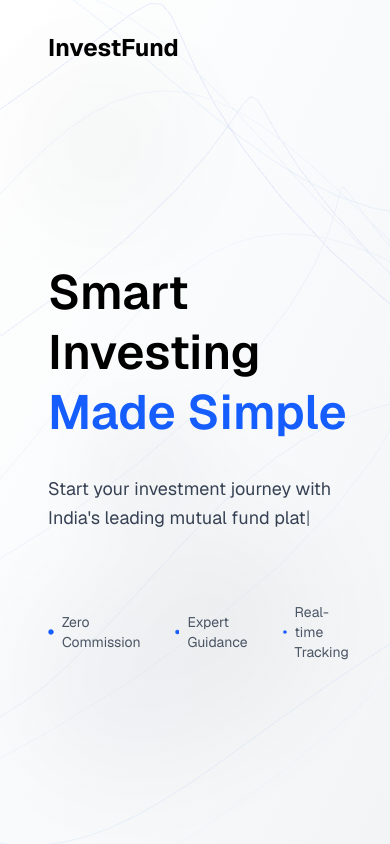
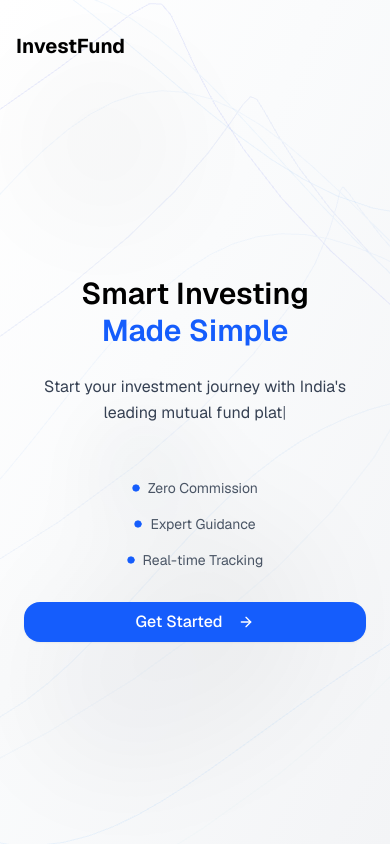
Before and after one commit to Techflashfund/Viable.Money.Investor, a Next.js app: page /auth in a window 390 px wide. Built offline with nearby package versions, Linux system fonts and the light colour scheme.

Commit message:
first commit

```diff
--- a/src/app/auth/page.jsx
+++ b/src/app/auth/page.jsx
@@ -6,9 +6,29 @@ import { Button } from '@/components/ui/button';
 import { Input } from '@/components/ui/input';
 import { Label } from '@/components/ui/label';
 import { Alert, AlertDescription } from '@/components/ui/alert';
-import { Circle } from 'lucide-react';
-import useAuthStore from '@/store/auth';
-import createApiService from '@/services/api';
+import { Circle, ArrowRight, ArrowLeft } from 'lucide-react';
+
+// Mock implementations for the demo
+const useAuthStore = () => ({
+  user: null,
+  isAuthenticated: false,
+  setAuth: () => {},
+  clearAuth: () => {},
+  setLoading: () => {},
+  isLoading: false
+});
+
+const createApiService = () => ({
+  checkUsername: async () => ({ data: { available: true } }),
+  register: async () => ({ message: 'OTP sent successfully' }),
+  verifyOTP: async () => ({ message: 'OTP verified successfully' }),
+  resendOTP: async () => ({ message: 'OTP sent again' }),
+  loginRequest: async () => ({ message: 'OTP sent to your email' }),
+  resendLoginOTP: async () => ({ message: 'Login OTP sent again' }),
+  setPIN: async () => ({ message: 'Account created successfully', data: { username: 'demo' }, token: 'demo-token' }),
+  loginVerify: async () => ({ message: 'Login successful', data: { username: 'demo' }, token: 'demo-token' })
+});
+
 
 const AuthPage = () => {
   const router = useRouter();
@@ -26,6 +46,9 @@ const AuthPage = () => {
     setLoading: setAuthLoading,
     isLoading: authLoading
   } = useAuthStore();
+
+  // Mobile view state
+  const [showForm, setShowForm] = useState(false);
 
   // Local component state
   const [mode, setMode] = useState('login'); // 'login' or 'signup'
@@ -57,6 +80,7 @@ const AuthPage = () => {
   const handleLogout = () => {
     clearAuth();
     switchMode('login');
+    setShowForm(false);
   };
 
   // Generate captcha question
@@ -95,15 +119,10 @@ const AuthPage = () => {
     setCaptchaVerified(false);
   };
 
-//   // Initialize captcha on component mount
-//   useEffect(() => {
-//     generateCaptcha();
-
-//     // If already authenticated, redirect to dashboard
-//     if (isAuthenticated) {
-//       router.push('/');
-//     }
-//   }, [isAuthenticated, router]);
+  // Initialize captcha on component mount
+  useEffect(() => {
+    generateCaptcha();
+  }, []);
 
   // Reset form when switching modes
   const switchMode = (newMode) => {
@@ -377,7 +396,7 @@ const AuthPage = () => {
     setCaptchaVerified(false);
   };
 
-  // Registration flow - Real API handlers
+  // Registration flow - Mock API handlers
   const handleSendOTP = async () => {
     if (!captchaVerified) {
       setError('Please solve the captcha correctly');
@@ -393,13 +412,11 @@ const AuthPage = () => {
     setError('');
 
     try {
-      const registrationData = {
+      const response = await apiService.register({
         username: formData.username,
         email: formData.email,
         phone: formData.phone
-      };
-
-      const response = await apiService.register(registrationData);
+      });
       handleSuccess(response.message || 'OTP sent successfully to your email');
       setCurrentStep(2);
     } catch (error) {
@@ -443,7 +460,7 @@ const AuthPage = () => {
     }
   };
 
-  // Login flow - Real API handlers
+  // Login flow - Mock API handlers
   const handleLoginRequest = async () => {
     if (!captchaVerified) {
       setError('Please solve the captcha correctly');
@@ -575,50 +592,33 @@ const AuthPage = () => {
     }
   };
 
-  return (
-    <div className="min-h-screen bg-gradient-to-br from-white via-gray-50 to-gray-100 flex font-sans relative overflow-hidden">
-      {/* Subtle geometric background elements */}
-      <div className="absolute inset-0 opacity-5">
-        <div className="absolute top-20 left-10 w-32 h-32 bg-black rounded-full blur-3xl"></div>
-        <div className="absolute bottom-32 right-20 w-48 h-48 bg-black rounded-full blur-3xl"></div>
-        <div className="absolute top-1/2 left-1/4 w-24 h-24 bg-gray-800 rounded-full blur-2xl"></div>
-        <div className="absolute bottom-20 left-10 w-40 h-40 bg-gray-900 rounded-full blur-3xl"></div>
-      </div>
-
-      {/* Animated Background */}
-      <div
-        ref={mountRef}
-        className="fixed inset-0 pointer-events-none"
-        style={{ zIndex: 1 }}
-      />
-
-      <div className="relative z-10 flex w-full">
-        {/* Left Section - Animation and Text */}
-        <div className="flex-1 flex flex-col relative">
+  // Mobile: Show intro section
+  const renderIntroSection = () => (
+    <div className="flex-1 flex flex-col relative min-h-screen">
       {/* Logo Section */}
-          <div className="absolute top-8 left-12 z-30">
+      <div className="absolute top-8 left-4 md:left-12 z-30 right-4">
         <div className="flex items-center justify-between w-full">
           <div className="flex items-center space-x-3">
-                <div className="text-2xl font-bold text-black">
+            <div className="text-xl md:text-2xl font-bold text-black">
               InvestFund
             </div>
           </div>
 
           {/* User info if logged in */}
           {isAuthenticated && user && (
-                <div className="bg-white/90 backdrop-blur-sm rounded-2xl px-4 py-2 ml-8 shadow-lg border border-gray-200">
-                  <div className="flex items-center space-x-3">
-                    <div className="text-sm">
+            <div className="bg-white/90 backdrop-blur-sm rounded-2xl px-3 md:px-4 py-2 shadow-lg border border-gray-200">
+              <div className="flex items-center space-x-2 md:space-x-3">
+                <div className="text-xs md:text-sm">
                   <p className="font-medium text-gray-800">
                     {user.username || user.email || 'User'}
                   </p>
-                      <p className="text-gray-600">{user.email}</p>
+                  <p className="text-gray-600 hidden md:block">{user.email}</p>
                 </div>
                 <Button
                   onClick={handleLogout}
                   variant="outline"
                   size="sm"
-                      className="text-xs px-3 py-1 rounded-xl border-gray-300 hover:border-red-400 hover:text-red-600"
+                  className="text-xs px-2 md:px-3 py-1 rounded-xl border-gray-300 hover:border-red-400 hover:text-red-600"
                 >
                   Logout
                 </Button>
@@ -629,44 +629,70 @@ const AuthPage = () => {
       </div>
 
       {/* Main Content */}
-          <div className="flex-1 flex items-center justify-center p-12 pt-32">
-            <div className="relative z-20 max-w-lg">
-              <h1 className="text-5xl font-semibold font-sans text-black mb-8 leading-tight">
+      <div className="flex-1 flex items-center justify-center p-6 md:p-12 pt-24 md:pt-32">
+        <div className="relative z-20 max-w-lg text-center md:text-left">
+          <h1 className="text-3xl md:text-5xl font-semibold font-sans text-black mb-6 md:mb-8 leading-tight">
             Smart Investing
             <span className="text-blue-600 block">Made Simple</span>
           </h1>
 
-              <div className="h-24 mb-8">
-                <p className="text-lg text-gray-700 leading-relaxed font-sans">
+          <div className="h-20 md:h-24 mb-6 md:mb-8">
+            <p className="text-base md:text-lg text-gray-700 leading-relaxed font-sans">
               {displayText}
               <span className={`${isTyping ? 'animate-pulse' : 'animate-pulse'}`}>|</span>
             </p>
           </div>
 
-              <div className="flex space-x-8 text-sm text-gray-600 font-sans">
-                <div className="flex items-center space-x-2">
+          <div className="flex flex-col md:flex-row space-y-4 md:space-y-0 md:space-x-8 text-sm text-gray-600 font-sans mb-8 md:mb-0">
+            <div className="flex items-center justify-center md:justify-start space-x-2">
               <Circle className='text-blue-600 w-2 h-2 fill-current'/>
               <span>Zero Commission</span>
             </div>
-                <div className="flex items-center space-x-2">
+            <div className="flex items-center justify-center md:justify-start space-x-2">
               <Circle className='text-blue-600 w-2 h-2 fill-current'/>
               <span>Expert Guidance</span>
             </div>
-                <div className="flex items-center space-x-2">
+            <div className="flex items-center justify-center md:justify-start space-x-2">
              <Circle className='text-blue-600 w-2 h-2 fill-current'/>
               <span>Real-time Tracking</span>
             </div>
           </div>
+
+          {/* Get Started Button - Only visible on mobile */}
+          <div className="md:hidden">
+            <Button
+              onClick={() => setShowForm(true)}
+              className="w-full rounded-2xl bg-blue-600 hover:bg-blue-700 text-white py-4 px-8 text-base font-medium font-sans transition-all transform hover:scale-105 flex items-center justify-center space-x-2"
+              size="lg"
+            >
+              <span>Get Started</span>
+              <ArrowRight className="w-5 h-5" />
+            </Button>
           </div>
         </div>
       </div>
+    </div>
+  );
 
-        {/* Right Section - Form */}
-        <div className="flex-1 flex items-center justify-center p-8 relative z-20">
+  // Form section
+  const renderFormSection = () => (
+    <div className="flex-1 flex items-center justify-center p-4 md:p-8 relative z-20 min-h-screen">
       <div className="w-full max-w-md">
-            <div className="p-8 space-y-8 bg-white/90 backdrop-blur-xl rounded-3xl shadow-2xl border border-gray-200">
+        {/* Back button for mobile */}
+        <div className="md:hidden mb-4">
+          <Button
+            onClick={() => setShowForm(false)}
+            variant="ghost"
+            className="p-2 rounded-xl text-gray-600 hover:bg-gray-100"
+          >
+            <ArrowLeft className="w-5 h-5 mr-2" />
+            <span>Back</span>
+          </Button>
+        </div>
+
+        <div className="p-6 md:p-8 space-y-6 md:space-y-8 bg-white/90 backdrop-blur-xl rounded-3xl shadow-2xl border border-gray-200">
           {/* Mode Toggle */}
-              <div className="flex bg-gray-100 rounded-2xl p-1 mb-8">
+          <div className="flex bg-gray-100 rounded-2xl p-1 mb-6 md:mb-8">
             <button
               onClick={() => switchMode('login')}
               className={`flex-1 py-3 px-4 rounded-xl text-sm font-medium font-sans transition-all ${
@@ -690,7 +716,7 @@ const AuthPage = () => {
           </div>
 
           {/* Progress Indicator */}
-              <div className="flex items-center justify-center mb-8">
+          <div className="flex items-center justify-center mb-6 md:mb-8">
             {Array.from({ length: getStepCount() }, (_, i) => i + 1).map((step) => (
               <React.Fragment key={step}>
                 <div className={`w-8 h-8 rounded-full flex items-center justify-center text-sm font-medium font-sans ${
@@ -701,7 +727,7 @@ const AuthPage = () => {
                   {step}
                 </div>
                 {step < getStepCount() && (
-                      <div className={`w-12 h-1 mx-2 ${
+                  <div className={`w-8 md:w-12 h-1 mx-2 ${
                     currentStep > step ? 'bg-blue-600' : 'bg-gray-200'
                   }`} />
                 )}
@@ -727,10 +753,10 @@ const AuthPage = () => {
           )}
 
           {currentStep === 1 && (
-                <div className="space-y-6">
-                  <div className="text-center mb-6">
-                    <h2 className="text-2xl font-bold text-black font-sans">{getStepTitle()}</h2>
-                    <p className="text-gray-600 mt-2 font-sans">{getStepSubtitle()}</p>
+            <div className="space-y-4 md:space-y-6">
+              <div className="text-center mb-4 md:mb-6">
+                <h2 className="text-xl md:text-2xl font-bold text-black font-sans">{getStepTitle()}</h2>
+                <p className="text-gray-600 mt-2 font-sans text-sm md:text-base">{getStepSubtitle()}</p>
               </div>
 
               {mode === 'signup' && (
@@ -746,7 +772,7 @@ const AuthPage = () => {
                         value={formData.username}
                         onChange={(e) => handleInputChange('username', e.target.value)}
                         placeholder="johndoe123"
-                            className={`rounded-2xl bg-white focus:border-blue-600 focus:ring-blue-500 py-6 text-lg font-sans pr-10 ${
+                        className={`rounded-2xl bg-white focus:border-blue-600 focus:ring-blue-500 py-4 md:py-6 text-base md:text-lg font-sans pr-10 ${
                           usernameAvailable === true ? 'border-green-400' :
                           usernameAvailable === false ? 'border-red-400' : 'border-blue-300'
                         }`}
@@ -783,7 +809,7 @@ const AuthPage = () => {
                       value={formData.phone}
                       onChange={(e) => handleInputChange('phone', e.target.value)}
                       placeholder="9876543210"
-                          className="rounded-2xl bg-white border-blue-300 focus:border-blue-600 focus:ring-blue-500 py-6 text-lg font-sans"
+                      className="rounded-2xl bg-white border-blue-300 focus:border-blue-600 focus:ring-blue-500 py-4 md:py-6 text-base md:text-lg font-sans"
                     />
                     <p className="text-xs text-gray-500 font-sans">Enter 10-digit mobile number starting with 6-9</p>
                   </div>
@@ -798,7 +824,7 @@ const AuthPage = () => {
                       value={formData.email}
                       onChange={(e) => handleInputChange('email', e.target.value)}
                       placeholder="your@email.com"
-                          className="rounded-2xl bg-white border-blue-300 focus:border-blue-600 focus:ring-blue-500 py-6 text-lg font-sans"
+                      className="rounded-2xl bg-white border-blue-300 focus:border-blue-600 focus:ring-blue-500 py-4 md:py-6 text-base md:text-lg font-sans"
                     />
                   </div>
                 </>
@@ -815,7 +841,7 @@ const AuthPage = () => {
                     value={formData.identifier}
                     onChange={(e) => handleInputChange('identifier', e.target.value)}
                     placeholder="johndoe123 or your@email.com or 9876543210"
-                        className="rounded-2xl bg-white border-blue-300 focus:border-blue-600 focus:ring-blue-500 py-6 text-lg font-sans"
+                    className="rounded-2xl bg-white border-blue-300 focus:border-blue-600 focus:ring-blue-500 py-4 md:py-6 text-base md:text-lg font-sans"
                   />
                   <p className="text-xs text-gray-500 font-sans">Enter your username, email address, or phone number</p>
                 </div>
@@ -829,7 +855,7 @@ const AuthPage = () => {
                 <div className="flex items-center space-x-3">
                   <div className="flex-1">
                     <div className="flex items-center space-x-3 mb-2">
-                          <div className="bg-white px-4 py-3 rounded-xl border-2 border-dashed border-gray-300 font-mono text-lg font-bold text-black min-w-24 text-center">
+                      <div className="bg-white px-3 md:px-4 py-2 md:py-3 rounded-xl border-2 border-dashed border-gray-300 font-mono text-base md:text-lg font-bold text-black min-w-20 md:min-w-24 text-center">
                         {captchaQuestion.question} = ?
                       </div>
                       <Button
@@ -889,7 +915,7 @@ const AuthPage = () => {
                     ? (!formData.username || !formData.phone || !formData.email || !captchaVerified || usernameAvailable === false || loading)
                     : (!formData.identifier?.trim() || !captchaVerified || loading)
                 }
-                    className="w-full rounded-2xl bg-blue-600 hover:bg-blue-700 text-white py-6 text-base font-medium font-sans transition-all transform hover:scale-105"
+                className="w-full rounded-2xl bg-blue-600 hover:bg-blue-700 text-white py-4 md:py-6 text-base font-medium font-sans transition-all transform hover:scale-105"
                 size="lg"
               >
                 {loading ? 'Sending OTP...' : 'Send OTP'}
@@ -898,10 +924,10 @@ const AuthPage = () => {
           )}
 
           {currentStep === 2 && (
-                <div className="space-y-6">
-                  <div className="text-center mb-6">
-                    <h2 className="text-2xl font-bold text-black font-sans">{getStepTitle()}</h2>
-                    <p className="text-gray-600 mt-2 font-sans">{getStepSubtitle()}</p>
+            <div className="space-y-4 md:space-y-6">
+              <div className="text-center mb-4 md:mb-6">
+                <h2 className="text-xl md:text-2xl font-bold text-black font-sans">{getStepTitle()}</h2>
+                <p className="text-gray-600 mt-2 font-sans text-sm md:text-base">{getStepSubtitle()}</p>
               </div>
 
               <div className="space-y-2">
@@ -915,25 +941,25 @@ const AuthPage = () => {
                   onChange={(e) => handleInputChange('otp', e.target.value)}
                   placeholder="123456"
                   maxLength="6"
-                      className="rounded-2xl bg-white border-blue-300 focus:border-blue-600 focus:ring-blue-500 text-center text-2xl tracking-widest py-6 font-sans"
+                  className="rounded-2xl bg-white border-blue-300 focus:border-blue-600 focus:ring-blue-500 text-center text-xl md:text-2xl tracking-widest py-4 md:py-6 font-sans"
                 />
               </div>
 
               <Button
                 onClick={mode === 'signup' ? handleVerifyOTP : () => setCurrentStep(3)}
                 disabled={formData.otp.length !== 6 || loading}
-                    className="w-full rounded-2xl bg-blue-600 hover:bg-blue-700 text-white py-6 text-base font-medium font-sans transition-all transform hover:scale-105"
+                className="w-full rounded-2xl bg-blue-600 hover:bg-blue-700 text-white py-4 md:py-6 text-base font-medium font-sans transition-all transform hover:scale-105"
                 size="lg"
               >
                 {loading ? 'Verifying...' : 'Verify OTP'}
               </Button>
 
-                  <div className="flex space-x-3">
+              <div className="flex flex-col md:flex-row space-y-3 md:space-y-0 md:space-x-3">
                 <Button
                   onClick={mode === 'signup' ? handleResendOTP : handleResendLoginOTP}
                   disabled={loading}
                   variant="outline"
-                      className="flex-1 rounded-2xl border-blue-600 text-blue-600 hover:bg-blue-50 py-6 text-base font-medium font-sans"
+                  className="flex-1 rounded-2xl border-blue-600 text-blue-600 hover:bg-blue-50 py-4 md:py-6 text-base font-medium font-sans"
                   size="lg"
                 >
                   {loading ? 'Sending...' : 'Resend OTP'}
@@ -949,7 +975,7 @@ const AuthPage = () => {
                     setSuccess('');
                   }}
                   variant="outline"
-                      className="flex-1 rounded-2xl border-gray-400 text-gray-600 hover:bg-gray-50 py-6 text-base font-medium font-sans"
+                  className="flex-1 rounded-2xl border-gray-400 text-gray-600 hover:bg-gray-50 py-4 md:py-6 text-base font-medium font-sans"
                   size="lg"
                 >
                   Back
@@ -959,10 +985,10 @@ const AuthPage = () => {
           )}
 
           {currentStep === 3 && (
-                <div className="space-y-6">
-                  <div className="text-center mb-6">
-                    <h2 className="text-2xl font-bold text-black font-sans">{getStepTitle()}</h2>
-                    <p className="text-gray-600 mt-2 font-sans">{getStepSubtitle()}</p>
+            <div className="space-y-4 md:space-y-6">
+              <div className="text-center mb-4 md:mb-6">
+                <h2 className="text-xl md:text-2xl font-bold text-black font-sans">{getStepTitle()}</h2>
+                <p className="text-gray-600 mt-2 font-sans text-sm md:text-base">{getStepSubtitle()}</p>
               </div>
 
               <div className="space-y-2">
@@ -976,7 +1002,7 @@ const AuthPage = () => {
                   onChange={(e) => handleInputChange('pin', e.target.value)}
                   placeholder="••••"
                   maxLength="4"
-                      className="rounded-2xl bg-white border-blue-300 focus:border-blue-600 focus:ring-blue-500 text-center text-2xl tracking-widest py-6 font-sans"
+                  className="rounded-2xl bg-white border-blue-300 focus:border-blue-600 focus:ring-blue-500 text-center text-xl md:text-2xl tracking-widest py-4 md:py-6 font-sans"
                 />
               </div>
 
@@ -992,7 +1018,7 @@ const AuthPage = () => {
                     onChange={(e) => handleInputChange('confirmPin', e.target.value)}
                     placeholder="••••"
                     maxLength="4"
-                        className="rounded-2xl bg-white border-blue-300 focus:border-blue-600 focus:ring-blue-500 text-center text-2xl tracking-widest py-6 font-sans"
+                    className="rounded-2xl bg-white border-blue-300 focus:border-blue-600 focus:ring-blue-500 text-center text-xl md:text-2xl tracking-widest py-4 md:py-6 font-sans"
                   />
                 </div>
               )}
@@ -1004,7 +1030,7 @@ const AuthPage = () => {
                     ? (formData.pin.length !== 4 || formData.confirmPin.length !== 4 || loading)
                     : (formData.pin.length !== 4 || loading)
                 }
-                    className="w-full rounded-2xl bg-blue-600 hover:bg-blue-700 text-white py-6 text-base font-medium font-sans transition-all transform hover:scale-105"
+                className="w-full rounded-2xl bg-blue-600 hover:bg-blue-700 text-white py-4 md:py-6 text-base font-medium font-sans transition-all transform hover:scale-105"
                 size="lg"
               >
                 {loading
@@ -1025,17 +1051,17 @@ const AuthPage = () => {
           )}
 
           {currentStep === 4 && (
-                <div className="text-center space-y-6">
+            <div className="text-center space-y-4 md:space-y-6">
               <div className="w-16 h-16 bg-green-100 rounded-full flex items-center justify-center mx-auto mb-4">
                 <svg className="w-8 h-8 text-green-600" fill="none" stroke="currentColor" viewBox="0 0 24 24">
                   <path strokeLinecap="round" strokeLinejoin="round" strokeWidth="2" d="M5 13l4 4L19 7"></path>
                 </svg>
               </div>
 
-                  <h2 className="text-2xl font-bold text-black font-sans">
+              <h2 className="text-xl md:text-2xl font-bold text-black font-sans">
                 {mode === 'signup' ? 'Account Created Successfully!' : 'Welcome Back!'}
               </h2>
-                  <p className="text-gray-600 font-sans">
+              <p className="text-gray-600 font-sans text-sm md:text-base">
                 {mode === 'signup'
                   ? 'Congratulations! Your investment account has been created successfully. Redirecting you to the dashboard...'
                   : 'Welcome back to your investment dashboard! Redirecting you to your portfolio...'
@@ -1065,12 +1091,12 @@ const AuthPage = () => {
               <div className="space-y-3">
                 <Button
                   onClick={handleGoToDashboard}
-                      className="w-full rounded-2xl bg-blue-600 hover:bg-blue-700 text-white py-6 text-base font-medium font-sans transition-all transform hover:scale-105"
+                  className="w-full rounded-2xl bg-blue-600 hover:bg-blue-700 text-white py-4 md:py-6 text-base font-medium font-sans transition-all transform hover:scale-105"
                   size="lg"
                 >
                   Go to Dashboard
                 </Button>
-                    <div className="flex space-x-3">
+                <div className="flex flex-col md:flex-row space-y-3 md:space-y-0 md:space-x-3">
                   <Button
                     onClick={() => switchMode(mode === 'signup' ? 'login' : 'signup')}
                     variant="outline"
@@ -1092,6 +1118,36 @@ const AuthPage = () => {
         </div>
       </div>
     </div>
+  );
+
+  return (
+    <div className="min-h-screen bg-gradient-to-br from-white via-gray-50 to-gray-100 flex font-sans relative overflow-hidden">
+      {/* Subtle geometric background elements */}
+      <div className="absolute inset-0 opacity-5">
+        <div className="absolute top-20 left-10 w-32 h-32 bg-black rounded-full blur-3xl"></div>
+        <div className="absolute bottom-32 right-20 w-48 h-48 bg-black rounded-full blur-3xl"></div>
+        <div className="absolute top-1/2 left-1/4 w-24 h-24 bg-gray-800 rounded-full blur-2xl"></div>
+        <div className="absolute bottom-20 left-10 w-40 h-40 bg-gray-900 rounded-full blur-3xl"></div>
+      </div>
+
+      {/* Animated Background */}
+      <div
+        ref={mountRef}
+        className="fixed inset-0 pointer-events-none"
+        style={{ zIndex: 1 }}
+      />
+
+      <div className="relative z-10 flex w-full">
+        {/* Mobile Layout: Stack vertically */}
+        <div className="md:hidden w-full">
+          {!showForm ? renderIntroSection() : renderFormSection()}
+        </div>
+
+        {/* Desktop Layout: Side by side */}
+        <div className="hidden md:flex w-full">
+          {renderIntroSection()}
+          {renderFormSection()}
+        </div>
       </div>
     </div>
   );
```
Lines whose indentation alone changed are shown as unchanged.
